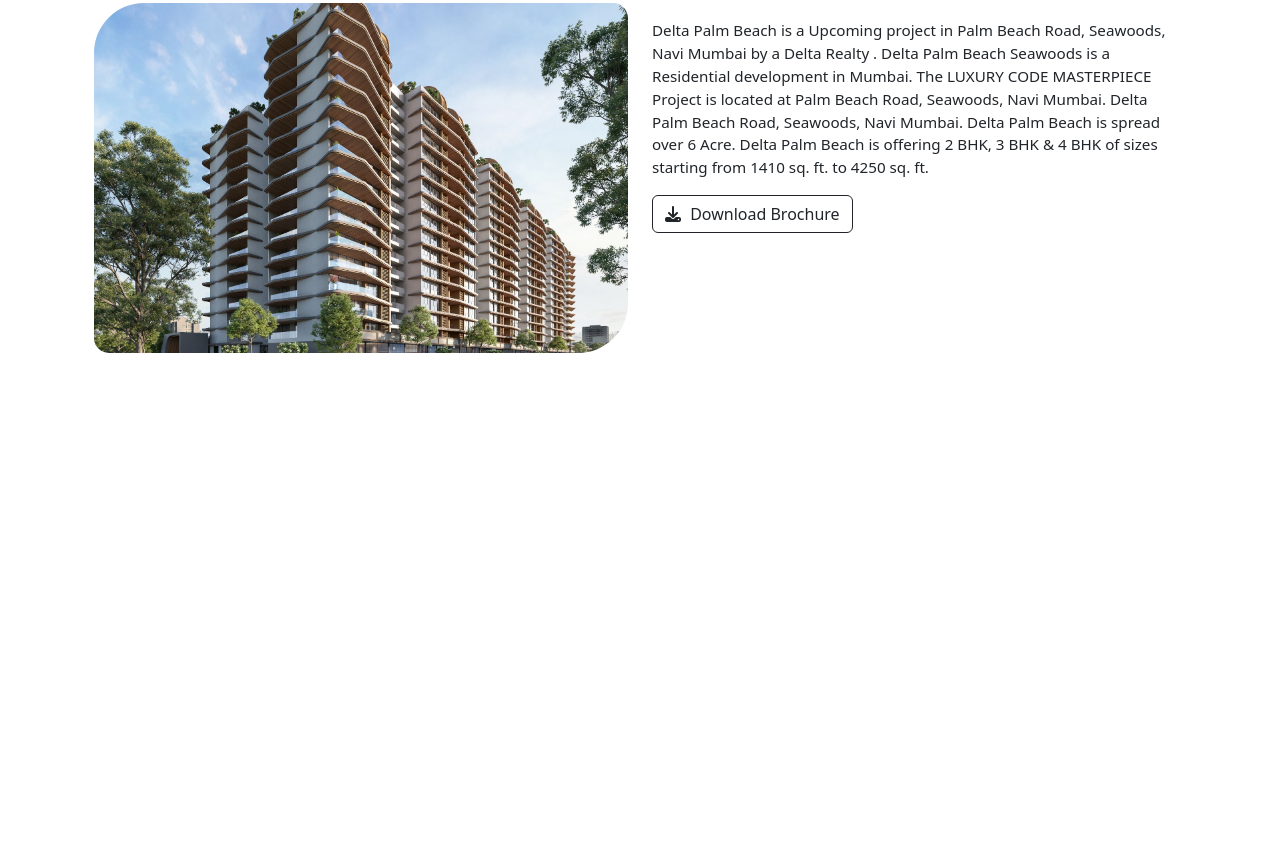
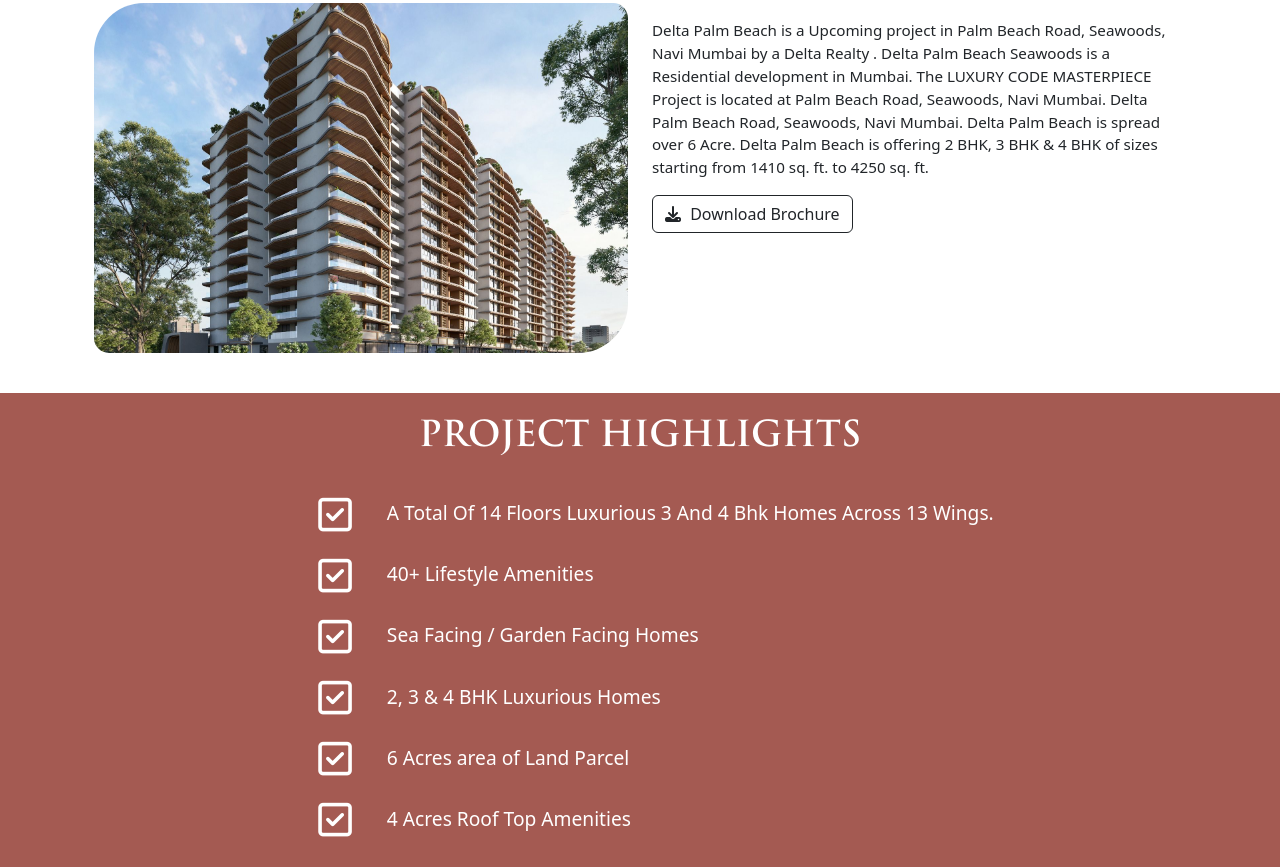
Before and after one commit to Harsh-09A/Delta-Palm-Beach, a plain HTML site: page index.html in a window 1280 px wide. Shown: the part 738-1605 px from the top of the page. Before the commit the page ends 1115 px from the top, so only its background shows below. Drawn offline with nearby package versions, Linux system fonts and the light colour scheme; some packages are replaced by stand-ins of ours; a script that the page names is missing.

Commit message:
Added: Highlights

```diff
--- a/css/style.css
+++ b/css/style.css
@@ -166,3 +166,27 @@ html {
     height: 250px;
   }
 }
+
+/* Highlights */
+#highlights_section {
+  background: var(--highlightsBackground);
+  color: var(--colorWhite);
+}
+.highlights li {
+  font-size: 1.2em;
+  text-decoration: none;
+  list-style: none;
+  line-height: 2em;
+  border-bottom: 1px solid var(--highlightsBorder);
+  padding: 10px 0;
+}
+
+.highlights li:first-child {
+  border-top: 1px solid var(--highlightsBorder);
+}
+
+.fa-square-check {
+  font-size: 2em;
+  vertical-align: middle;
+  margin-right: 30px;
+}
--- a/index.html
+++ b/index.html
@@ -296,6 +296,58 @@
           </div>
         </div>
       </section>
+
+      <!--Highlights Section  -->
+      <section
+        id="highlights_section"
+        class="container-fluid mt-3 position-relative">
+        <div class="pt-4">
+          <h3
+            class="section-heading text-center text-uppercase text-white mb-4">
+            PROJECT HIGHLIGHTS
+          </h3>
+          <!-- <h5 class="sub-heading text-center text-white">TAGLINE</h5>  -->
+          <!-- Highlights -->
+          <div class="d-flex justify-content-center">
+            <div>
+              <ul class="highlights">
+                <li>
+                  <i class="fa-regular fa-square-check"></i>
+                  <span>
+                    A Total Of 14 Floors Luxurious 3 And 4 Bhk Homes Across 13
+                    Wings.
+                  </span>
+                </li>
+
+                <li>
+                  <i class="fa-regular fa-square-check"></i>
+                  <span> 40+ Lifestyle Amenities </span>
+                </li>
+
+                <li>
+                  <i class="fa-regular fa-square-check"></i>
+                  <span> Sea Facing / Garden Facing Homes </span>
+                </li>
+
+                <li>
+                  <i class="fa-regular fa-square-check"></i>
+                  <span> 2, 3 & 4 BHK Luxurious Homes </span>
+                </li>
+
+                <li>
+                  <i class="fa-regular fa-square-check"></i>
+                  <span> 6 Acres area of Land Parcel </span>
+                </li>
+
+                <li>
+                  <i class="fa-regular fa-square-check"></i>
+                  <span> 4 Acres Roof Top Amenities </span>
+                </li>
+              </ul>
+            </div>
+          </div>
+        </div>
+      </section>
     </main>
   </body>
 </html>
```
Also changed, not shown: img/banner/cutout.png-2.png (added), 2 other files.
